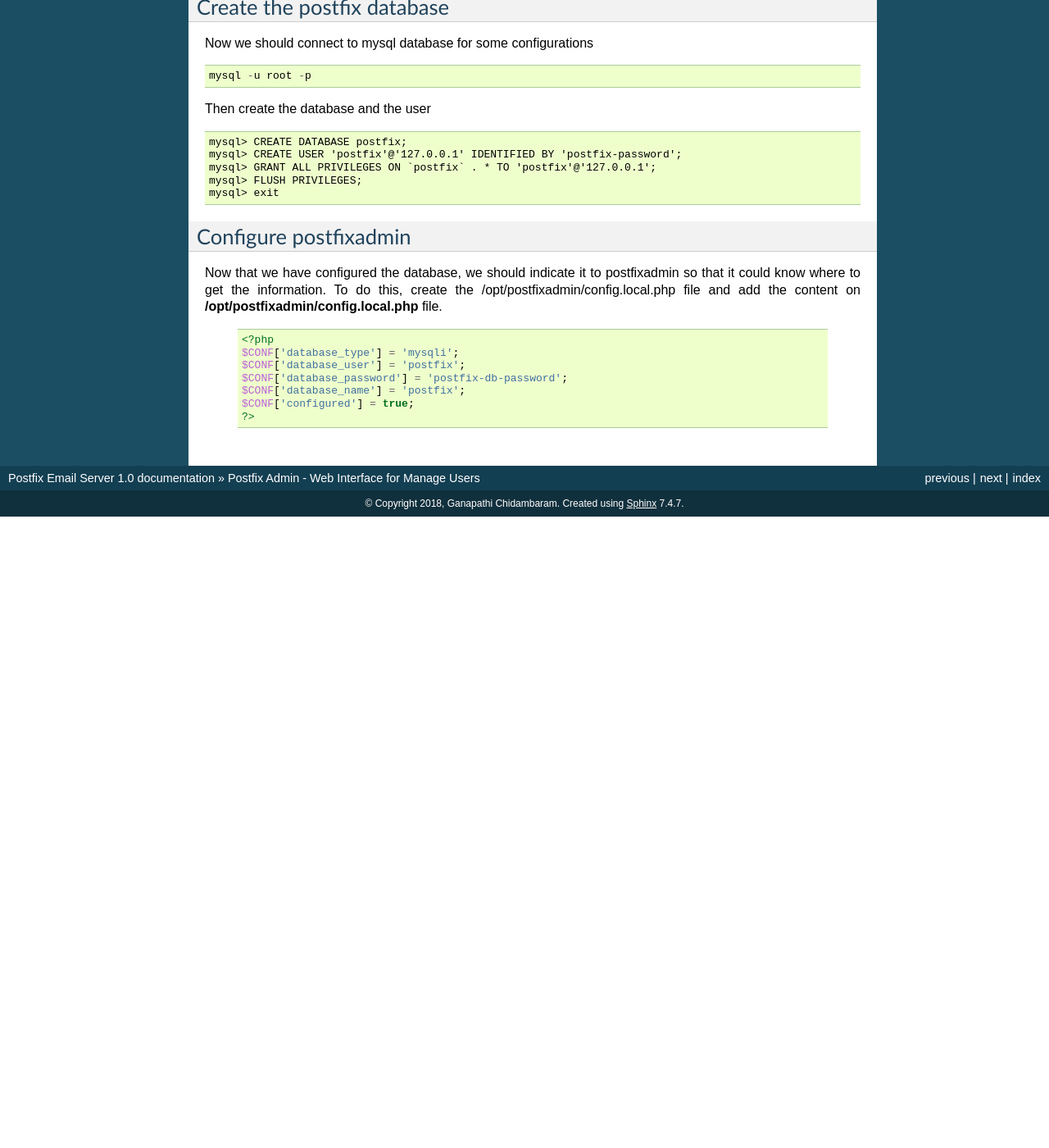
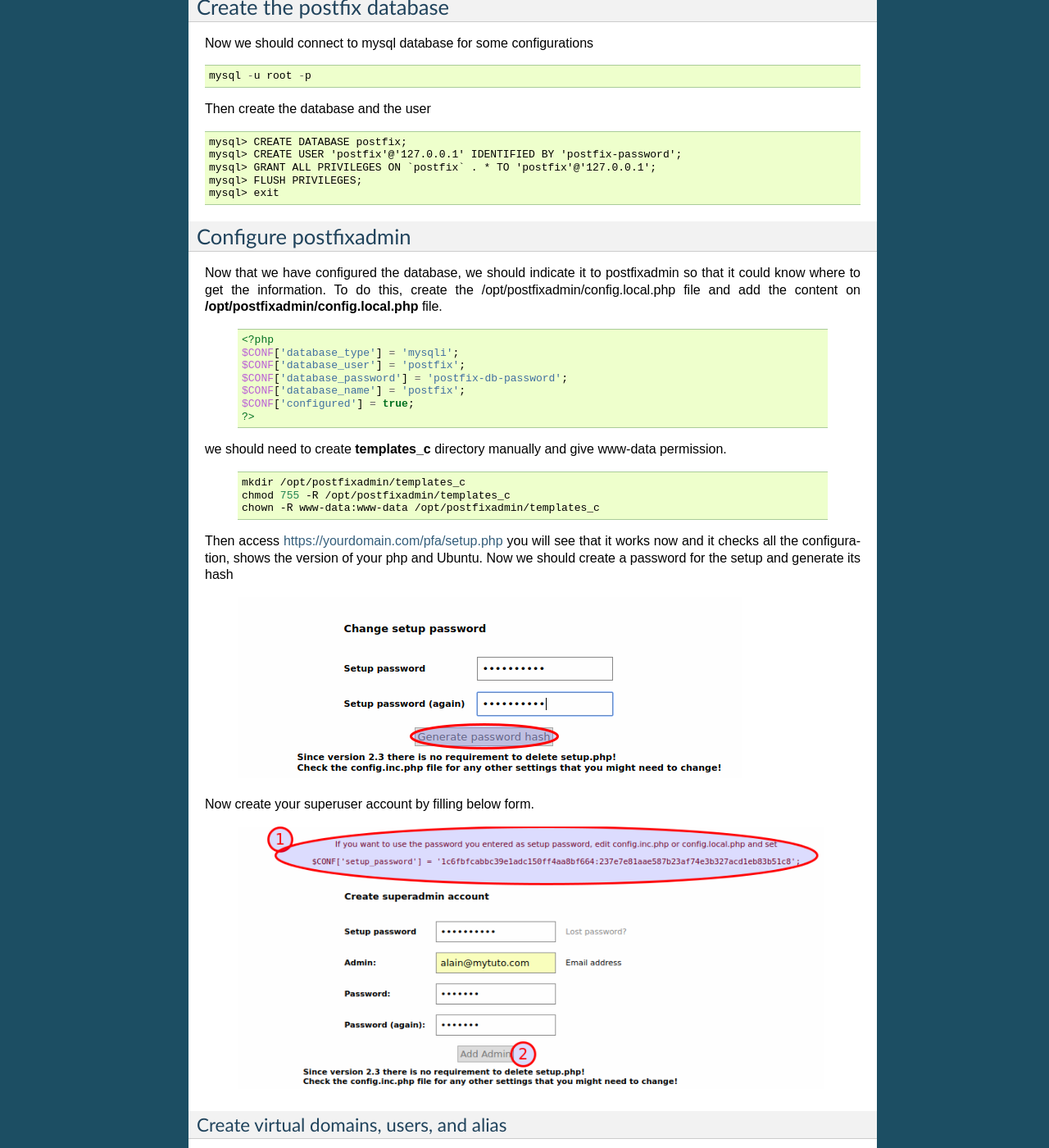
Before and after one commit to ganapathichidambaram/Postfix, a Sphinx documentation site: the page built from source/postfixadmin/index.rst, in a window 1280 px wide and 1400 px high, scrolled down 605 px. Shown: the whole window at 82% size. Built offline with Sphinx 7.4.7, drawn with Linux system fonts in a browser that asks for light colours; formulas are drawn with MathJax 3; before the commit the page ends 1235 px from its top, so only the background shows below that; some of the changed text lies outside the part shown.

Commit message:
Postfixadmin

```diff
--- a/source/postfixadmin/index.rst
+++ b/source/postfixadmin/index.rst
@@ -57,3 +57,41 @@
 		$CONF['database_name'] = 'postfix';
 		$CONF['configured'] = true;
 		?>
+
+we should need to create **templates_c** directory manually and give www-data permission.
+
+	.. code:: bash
+
+	 mkdir /opt/postfixadmin/templates_c
+	 chmod 755 -R /opt/postfixadmin/templates_c
+	 chown -R www-data:www-data /opt/postfixadmin/templates_c
+
+Then access https://yourdomain.com/pfa/setup.php you will see that it works now and it checks all the configuration,
+shows the version of your php and Ubuntu.
+Now we should create a password for the setup and generate its hash
+
+	.. image:: /img/03-postfixadmin-genpassword.png
+
+
+Now create your superuser account by filling below form.
+
+	.. image:: /img/04-postfixadmin-superadmin-account.png
+
+
+Create virtual domains, users, and alias
+-----------------------------------------------
+Now we will create the virtuals domains, then the users. A domain is a domain name such as mytuto.com.
+You can have emails on your domain using the same server. When you start you don't have any domain.
+
+To add a domain, go to Domains List -> New Domain.
+
+	.. image:: /img/08-postfixadmin-add-domain-menu.png
+
+Then enter the information about the domain. You can limit the number of aliases and mailboxes.
+Remember to add the MX record.  When finish to choose your values, add the domain.
+
+	.. image:: /img/09-postfixadmin-add-domain.png
+
+We can now create our virtual users. To do this, go to Virtual List -> Add mailbox.
+
+	.. image:: /img/11-postfixadmin-add-virtualuser-mailboxes.png
```
Also changed, not shown: source/img/03-postfixadmin-genpassword.png (added), source/img/04-postfixadmin-superadmin-account.png (added), source/img/08-postfixadmin-add-domain-menu.png (added), source/img/09-postfixadmin-add-domain.png (added), source/img/11-postfixadmin-add-virtualuser-mailboxes.png (added).
